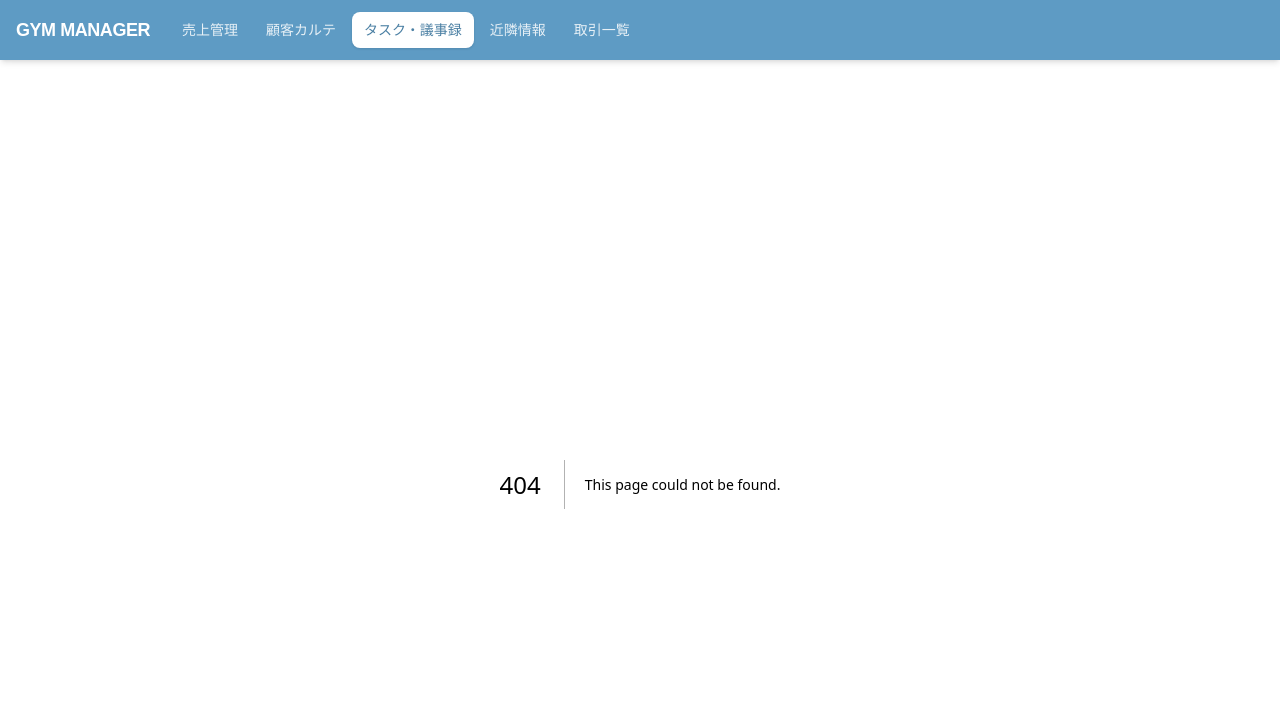
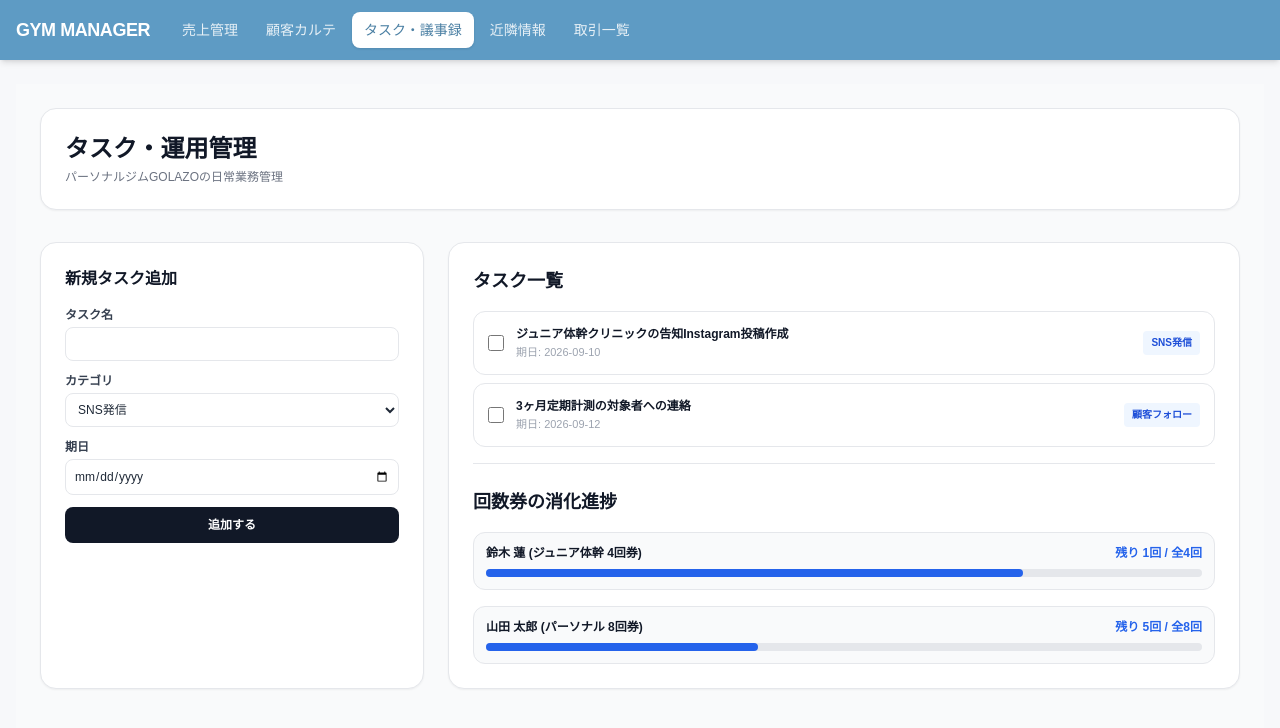
Before and after one commit to 2025golazo-bot/GOLAZO, a Next.js app: page /tasks/kanri in a window 1280 px wide. Before the commit this address had no page. Shown: the top 728 px of the page. Built offline with nearby package versions, Linux system fonts and the light colour scheme.

Commit message:
Create page.tsx

```diff
--- /dev/null
+++ b/app/tasks/kanri/page.tsx
@@ -0,0 +1,156 @@
+'use client';
+
+import { useState } from 'react';
+
+interface TaskItem {
+  id: string;
+  title: string;
+  category: string;
+  dueDate: string;
+  completed: boolean;
+}
+
+export default function KanriPage() {
+  const [taskList, setTaskList] = useState<TaskItem[]>([
+    {
+      id: '1',
+      title: 'ジュニア体幹クリニックの告知Instagram投稿作成',
+      category: 'SNS発信',
+      dueDate: '2026-09-10',
+      completed: false,
+    },
+    {
+      id: '2',
+      title: '3ヶ月定期計測の対象者への連絡',
+      category: '顧客フォロー',
+      dueDate: '2026-09-12',
+      completed: false,
+    },
+  ]);
+
+  const [inputTitle, setInputTitle] = useState('');
+  const [inputCategory, setInputCategory] = useState('SNS発信');
+  const [inputDate, setInputDate] = useState('');
+
+  const [tickets] = useState([
+    { id: '1', client: '鈴木 蓮', name: 'ジュニア体幹 4回券', total: 4, remain: 1 },
+    { id: '2', client: '山田 太郎', name: 'パーソナル 8回券', total: 8, remain: 5 },
+  ]);
+
+  const handleAdd = (e: React.FormEvent) => {
+    e.preventDefault();
+    if (!inputTitle) return;
+
+    const newItem: TaskItem = {
+      id: Date.now().toString(),
+      title: inputTitle,
+      category: inputCategory,
+      dueDate: inputDate || '2026-09-10',
+      completed: false,
+    };
+
+    setTaskList([newItem, ...taskList]);
+    setInputTitle('');
+    setInputDate('');
+  };
+
+  const toggleCheck = (id: string) => {
+    setTaskList(taskList.map(t => t.id === id ? { ...t, completed: !t.completed } : t));
+  };
+
+  return (
+    <main className="p-6 max-w-7xl mx-auto space-y-8 bg-gray-50 min-h-screen">
+      <div className="bg-white p-6 rounded-2xl border border-gray-200 shadow-sm">
+        <h1 className="text-2xl font-black text-gray-900">タスク・運用管理</h1>
+        <p className="text-xs text-gray-500 mt-1">パーソナルジムGOLAZOの日常業務管理</p>
+      </div>
+
+      <div className="grid grid-cols-1 lg:grid-cols-3 gap-6">
+        <div className="bg-white p-6 rounded-2xl border border-gray-200 shadow-sm space-y-4">
+          <h2 className="text-base font-bold text-gray-900">新規タスク追加</h2>
+          <form onSubmit={handleAdd} className="space-y-3 text-xs">
+            <div>
+              <label className="font-bold text-gray-700">タスク名</label>
+              <input
+                type="text"
+                value={inputTitle}
+                onChange={(e) => setInputTitle(e.target.value)}
+                className="w-full mt-1 p-2 border rounded-lg bg-white"
+                required
+              />
+            </div>
+            <div>
+              <label className="font-bold text-gray-700">カテゴリ</label>
+              <select
+                value={inputCategory}
+                onChange={(e) => setInputCategory(e.target.value)}
+                className="w-full mt-1 p-2 border rounded-lg bg-white"
+              >
+                <option value="SNS発信">SNS発信</option>
+                <option value="顧客フォロー">顧客フォロー</option>
+                <option value="事務・広告">事務・広告</option>
+              </select>
+            </div>
+            <div>
+              <label className="font-bold text-gray-700">期日</label>
+              <input
+                type="date"
+                value={inputDate}
+                onChange={(e) => setInputDate(e.target.value)}
+                className="w-full mt-1 p-2 border rounded-lg bg-white"
+              />
+            </div>
+            <button type="submit" className="w-full py-2.5 bg-gray-900 text-white font-bold rounded-lg hover:bg-black transition">
+              追加する
+            </button>
+          </form>
+        </div>
+
+        <div className="bg-white p-6 rounded-2xl border border-gray-200 shadow-sm space-y-4 lg:col-span-2">
+          <h2 className="text-lg font-bold text-gray-900">タスク一覧</h2>
+          <div className="space-y-2">
+            {taskList.map((t) => (
+              <div key={t.id} className="p-3.5 border rounded-xl flex items-center justify-between text-xs bg-white">
+                <div className="flex items-center gap-3">
+                  <input
+                    type="checkbox"
+                    checked={t.completed}
+                    onChange={() => toggleCheck(t.id)}
+                    className="w-4 h-4 rounded text-blue-600 cursor-pointer"
+                  />
+                  <div>
+                    <p className={`font-bold text-gray-900 ${t.completed ? 'line-through text-gray-400' : ''}`}>
+                      {t.title}
+                    </p>
+                    <p className="text-[11px] text-gray-400 mt-0.5">期日: {t.dueDate}</p>
+                  </div>
+                </div>
+                <span className="px-2 py-1 bg-blue-50 text-blue-700 font-bold rounded text-[10px]">{t.category}</span>
+              </div>
+            ))}
+          </div>
+
+          <div className="pt-6 border-t space-y-4">
+            <h2 className="text-lg font-bold text-gray-900">回数券の消化進捗</h2>
+            <div className="space-y-4">
+              {tickets.map((tk) => {
+                const percent = Math.round(((tk.total - tk.remain) / tk.total) * 100);
+                return (
+                  <div key={tk.id} className="p-3 border rounded-xl bg-gray-50 space-y-2 text-xs">
+                    <div className="flex justify-between font-bold">
+                      <span className="text-gray-900">{tk.client} ({tk.name})</span>
+                      <span className="text-blue-600">残り {tk.remain}回 / 全{tk.total}回</span>
+                    </div>
+                    <div className="w-full bg-gray-200 rounded-full h-2">
+                      <div className="bg-blue-600 h-2 rounded-full" style={{ width: `${percent}%` }}></div>
+                    </div>
+                  </div>
+                );
+              })}
+            </div>
+          </div>
+        </div>
+      </div>
+    </main>
+  );
+}
```
